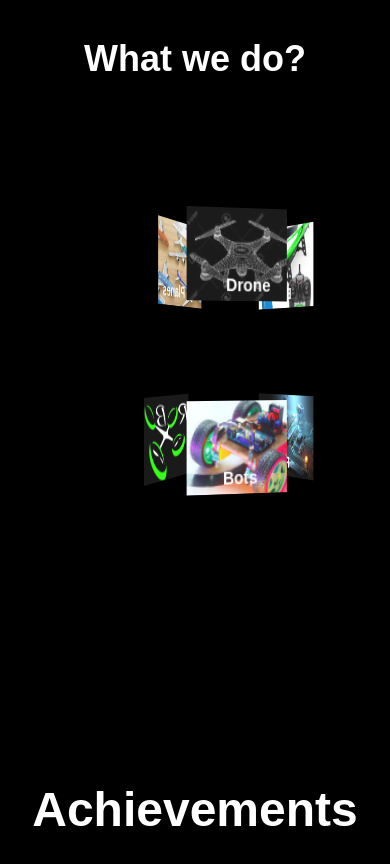
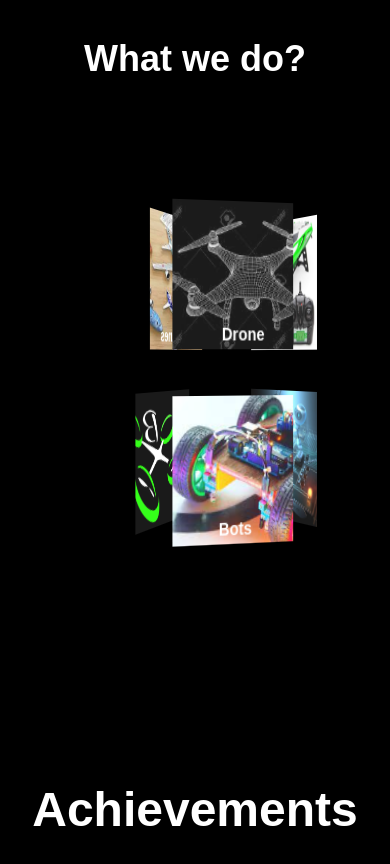
Before and after one commit to RndmCodeGuy20/Official_Website, a React (Vite) app: page / in a window 390 px wide. Shown: the part 1769-2633 px from the top of the page. Built offline with nearby package versions, Linux system fonts and the light colour scheme.

Commit message:
updated the header text in small devices

```diff
--- a/src/components/WhatWeDo/WhatWeDo.module.css
+++ b/src/components/WhatWeDo/WhatWeDo.module.css
@@ -14,8 +14,6 @@
 
 .f0 {
 	position: relative;
-	min-height: auto;
-	max-height: auto;
 
 	padding-block: 13rem;
     display: grid;
@@ -168,8 +166,12 @@
 	}
 }
 @media screen and (min-width: 480px) and (max-width: 768px) {
+	.f0{
+		height: 60vh;
+	}
     .carousel-span {
 		font-size: 1.25rem;
+
 	}
 	.f0 header{
 		visibility: visible;
@@ -190,18 +192,22 @@
 		font-size: 1.5rem;
 	}
 	.f0{
-
+		min-height: auto;
+		height: 30vh;
 		padding-block: 15rem;
 	}
+	.f0 header{
+		font-size: larger;
+	}
 	.newimage{
-		width: 25vw;
-		height: 75px;
+		width: 30vw;
+		height: 14vh;
 		top: 15%;
 	}
 
 
 	.carousel-span {
-		font-size: 0.95rem;
+		font-size: 0.9rem;
 	}
 
 	.newimage:nth-child(1) {
--- a/src/components/WhatWeDo/WhatWeDo.tsx
+++ b/src/components/WhatWeDo/WhatWeDo.tsx
@@ -8,7 +8,7 @@ const WhatWeDo = () => {
       <header data-aos="slide-up" className={styles["header"]}>
         <h2>What we do?</h2>
       </header>
-      <section id="f0" className={styles["f0"]}>
+      <div id="f0" className={styles["f0"]}>
         <header>
           Robotics & Aviation Club
         </header>
@@ -47,7 +47,7 @@ const WhatWeDo = () => {
             </div> */}
           </div>
         </div>
-      </section>
+      </div>
     </div>
   );
 };
```
